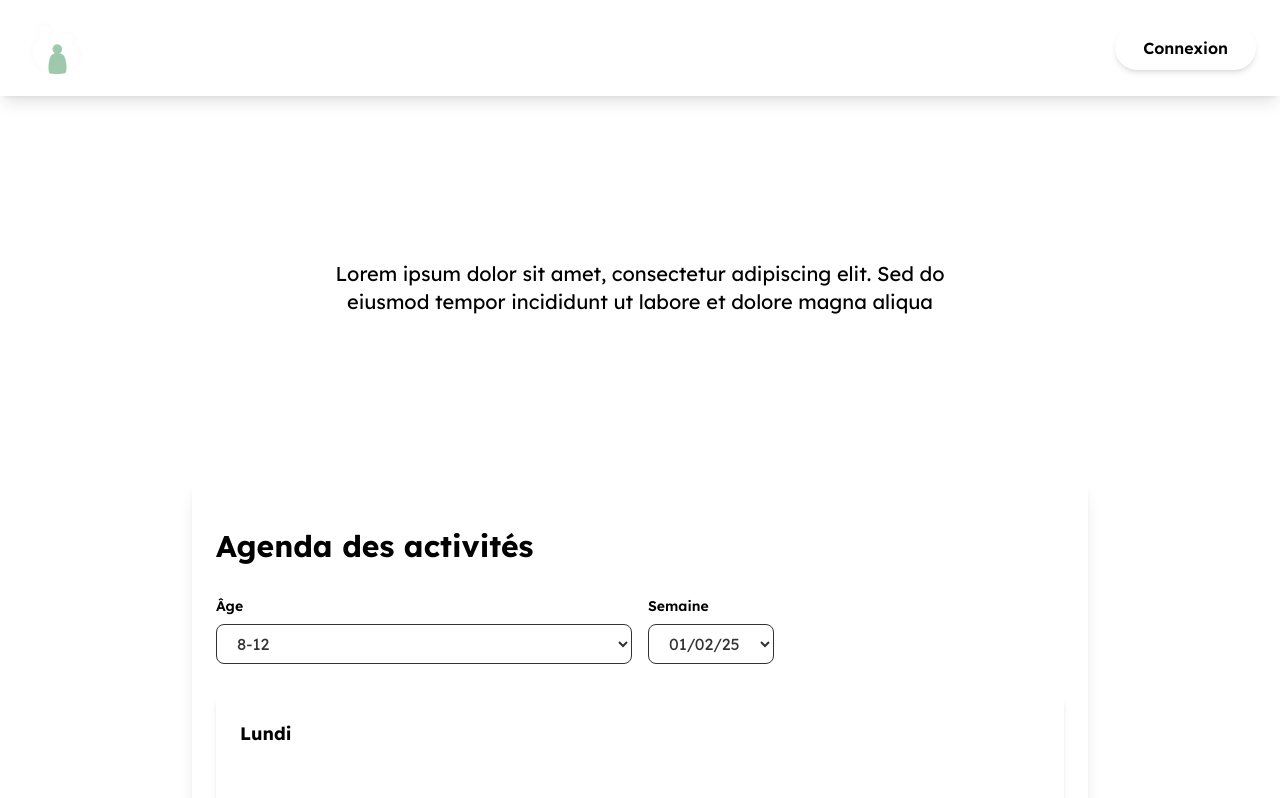
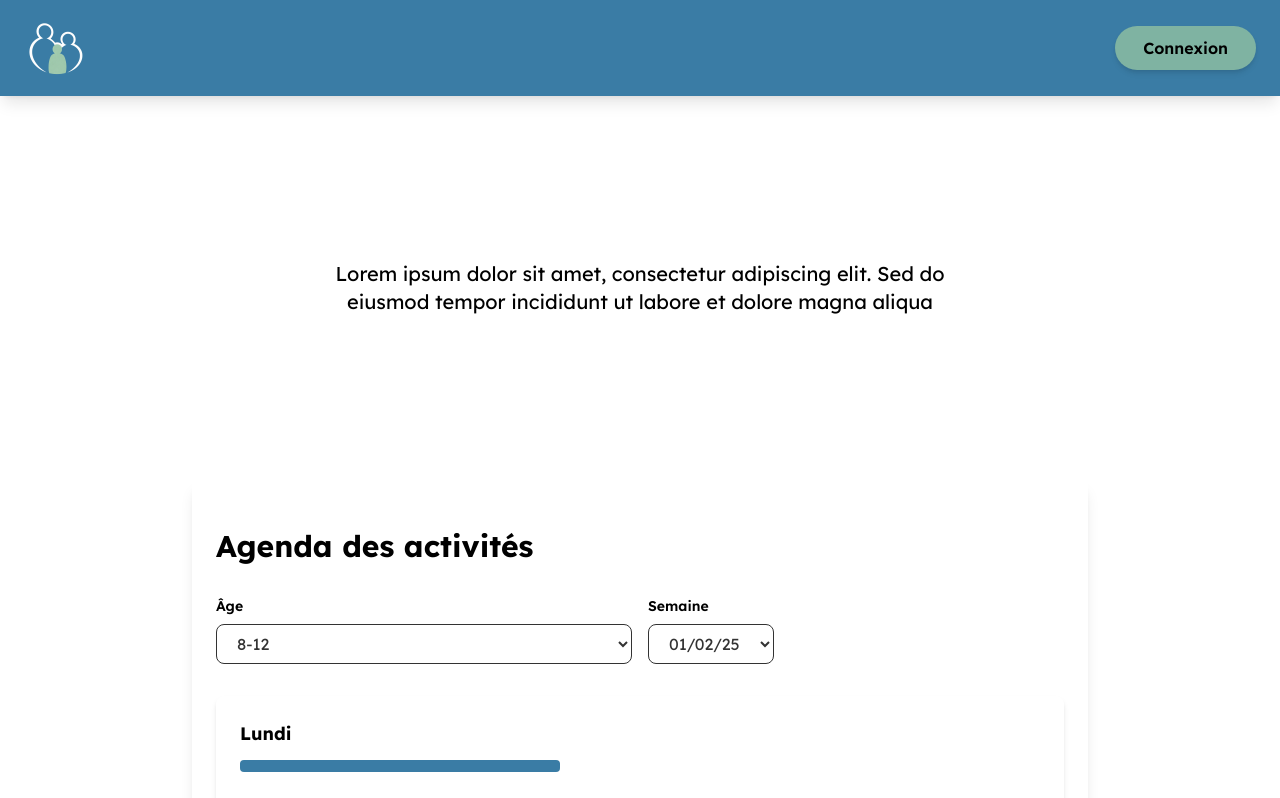
Before and after one commit to lasnelus/info405_explorateurs, a Vue app in the folder frontend/: page / in a window 1280 px wide. Shown: the top 798 px of the page. Built offline with nearby package versions, Linux system fonts and the light colour scheme.

Commit message:
SCRUM-40 #fix: couleurs
style global dynamique commencé, il faudrait définir des couleurs d'accent et fix les couleurs car placeholder

```diff
--- a/frontend/src/components/HeaderComponent.vue
+++ b/frontend/src/components/HeaderComponent.vue
@@ -7,7 +7,7 @@
       <div class="flex gap-4 items-center">
         <router-link
           to="/login"
-          class="bg-secondary px-7 py-2.5 rounded-full font-semibold transition-all duration-300 shadow-md hover:shadow-lg hover:-translate-y-0.5"
+          class="bg-success px-7 py-2.5 rounded-full font-semibold transition-all duration-300 shadow-md hover:shadow-lg hover:-translate-y-0.5"
         >
           Connexion
         </router-link>
--- a/frontend/src/style.css
+++ b/frontend/src/style.css
@@ -10,6 +10,14 @@ body {
 }
 
 :root {
+
+  /* Info, error, success colours & alpha values */
+  --info: #3A7CA5;
+
+  --error: #E07A5F;
+
+  --success: #7FB3A2;
+
   /* default */
   --background: #000000;
   --color-primary: #aaaaaa;
@@ -104,9 +112,13 @@ body {
     --color-gris-dark: var(--gris-dark);
     --color-gris-beige: var(--gris-beige);
 
-    --color-color-primary: var(--color-color-primary);
-    --color-color-primary-light: var(--color-primary-light);
-    --color-color-primary-100: var(--color-primary-100);
-    --color-color-primary-300: var(--color-primary-300);
-    --color-color-primary-background: var(--background);
+    --color-primary: var(--color-primary);
+    --color-primary-light: var(--color-primary-light);
+    --color-primary-100: var(--color-primary-100);
+    --color-primary-300: var(--color-primary-300);
+    --color-primary-background: var(--background);
+
+    --color-success: var(--success);
+    --color-info: var(--info);
+    --color-error: var(--error);
 }
```
